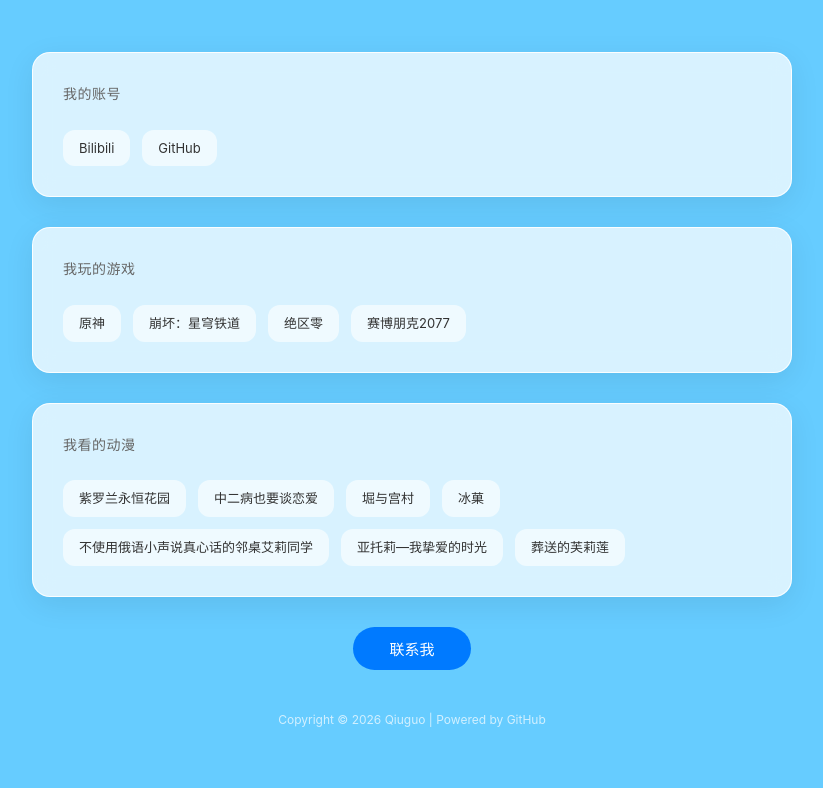
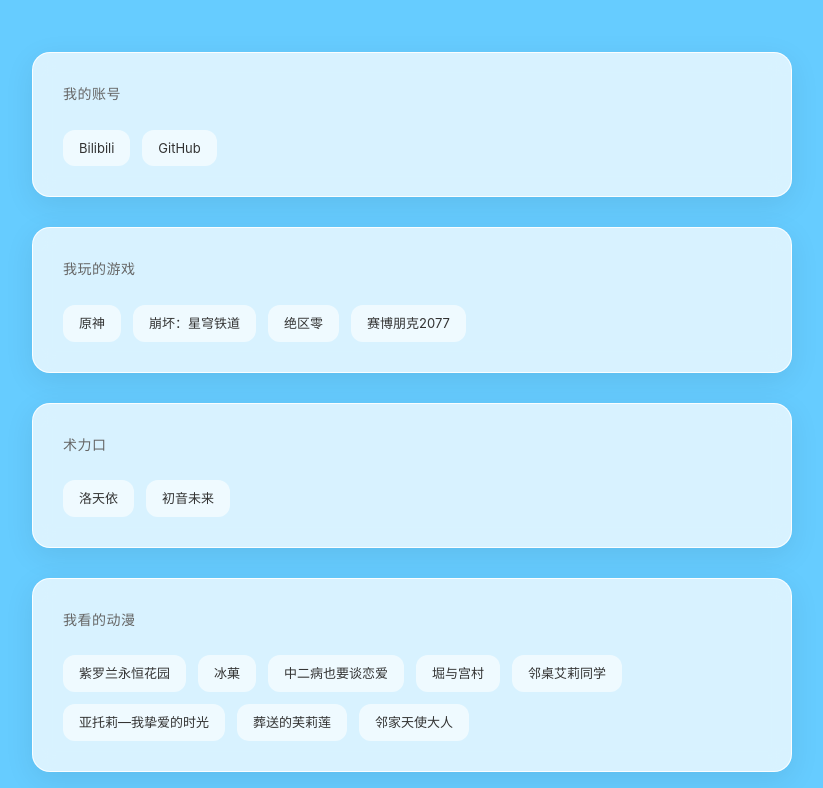
Before and after one commit to FrierenSummer/FrierenSummer.github.io, a plain HTML site: page index.html in a window 1280 px wide. Shown: the part 164-952 px from the top of the page, without its empty margins (228-1051 px from the left). Drawn offline with Linux system fonts and the light colour scheme.

Commit message:
Revise anime list and remove copyright notice
Updated anime list with new links and removed old entries.

```diff
--- a/index.html
+++ b/index.html
@@ -89,7 +89,6 @@
             background: #0066CC;
             transform: scale(1.02);
         }
-        /* 底部版权 */
         .footer {
             text-align: center;
             font-size: 12px;
@@ -123,15 +122,24 @@
     </div>
 
     <div class="card">
+        <div class="section-title">术力口</div>
+        <div class="item-list">
+            <a class="item-tag" href="https://space.bilibili.com/21384367" target="_blank">洛天依</a>
+            <a class="item-tag" href="https://space.bilibili.com/39932" target="_blank">初音未来</a>
+        </div>
+    </div>
+
+    <div class="card">
         <div class="section-title">我看的动漫</div>
         <div class="item-list">
-            <a class="item-tag" href="https://violet-evergarden.jp" target="_blank">紫罗兰永恒花园</a>
-            <a class="item-tag" href="https://chuunibyou.com" target="_blank">中二病也要谈恋爱</a>
-            <a class="item-tag" href="https://horimiya-official.com" target="_blank">堀与宫村</a>
-            <a class="item-tag" href="https://kyoani-anime.com/hyouka/" target="_blank">冰菓</a>
-            <a class="item-tag" href="https://tonari-elli.com" target="_blank">不使用俄语小声说真心话的邻桌艾莉同学</a>
-            <a class="item-tag" href="https://atri-anime.com" target="_blank">亚托莉—我挚爱的时光</a>
-            <a class="item-tag" href="https://frieren-anime.jp" target="_blank">葬送的芙莉莲</a>
+            <a class="item-tag" href="https://www.bilibili.com/bangumi/anime/21873/" target="_blank">紫罗兰永恒花园</a>
+            <a class="item-tag" href="https://www.bilibili.com/bangumi/anime/3398/" target="_blank">冰菓</a>
+            <a class="item-tag" href="https://www.bilibili.com/bangumi/media/md4340/" target="_blank">中二病也要谈恋爱</a>
+            <a class="item-tag" href="https://www.bilibili.com/bangumi/media/md28231840/" target="_blank">堀与宫村</a>
+            <a class="item-tag" href="https://www.bilibili.com/bangumi/media/md22053031/" target="_blank">邻桌艾莉同学</a>
+            <a class="item-tag" href="https://www.bilibili.com/bangumi/media/md22097455/" target="_blank">亚托莉—我挚爱的时光</a>
+            <a class="item-tag" href="https://www.bilibili.com/bangumi/media/md21087073/" target="_blank">葬送的芙莉莲</a>
+            <a class="item-tag" href="https://www.bilibili.com/bangumi/anime/4280/" target="_blank">邻家天使大人</a>
         </div>
     </div>
 
@@ -139,7 +147,6 @@
         <button class="contact-btn" onclick="showContact()">联系我</button>
     </div>
 
-    <!-- 底部版权 -->
     <div class="footer">
         Copyright © 2026 Qiuguo | Powered by GitHub
     </div>
```
